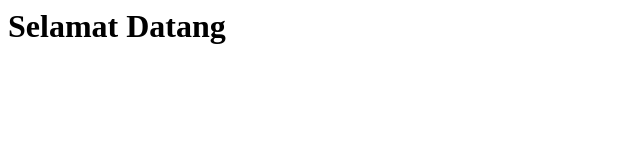
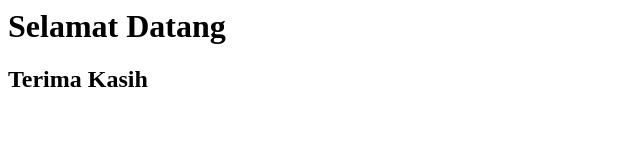
Before and after one commit to tasyasaid/scm-git, a plain HTML site: page index.html in a window 1280 px wide. Shown: the whole page, without its empty margins (0-640 px from the left). Drawn offline with Linux system fonts and the light colour scheme.

Commit message:
tambah paragraph

```diff
--- a/index.html
+++ b/index.html
@@ -4,5 +4,6 @@
     </head>
     <body>
 <h1>Selamat Datang</h1>
+        <h2>Terima Kasih</h2>
     </body>
 </html>
```
